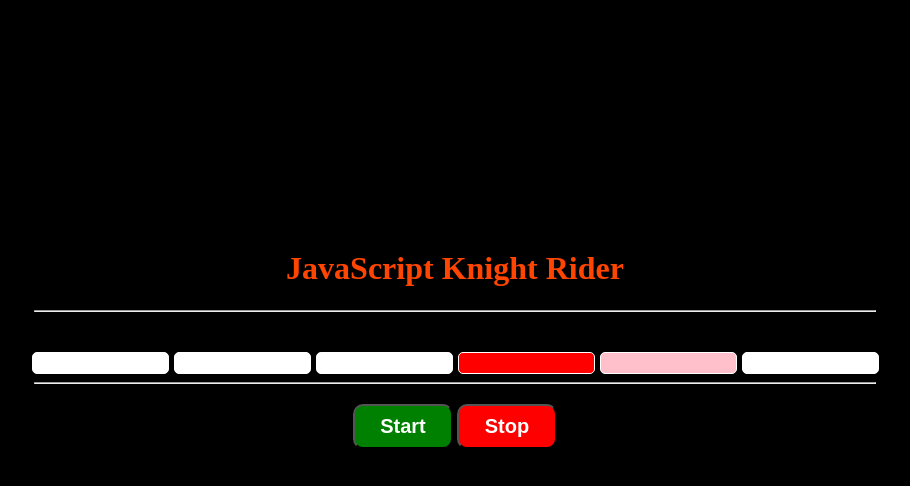
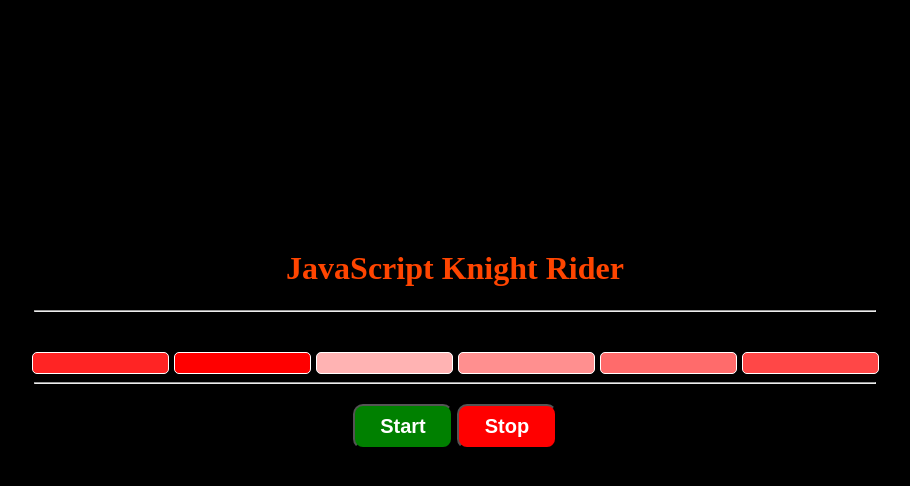
Before and after one commit to harsha2531/JS-Assignment-09, a plain HTML site: page index.html in a window 1280 px wide. Both pictures are taken after a click on the button "Start". Shown: the whole page, without its empty margins (185-1095 px from the left). Drawn offline with Linux system fonts and the light colour scheme.

Commit message:
change and add red colors

```diff
--- a/index.html
+++ b/index.html
@@ -114,8 +114,12 @@
         if(direction==="RIGHT"){
         current_light++;
         $(".light").css("background","white")
-        $(".light").eq(current_light).css("background", "red");
-        $(".light").eq(current_light-1).css("background", "pink");
+        $(".light").eq(current_light).css("background", "#ff0000");
+        $(".light").eq(current_light-1).css("background", "#ff2424");
+        $(".light").eq(current_light-2).css("background", "#ff4747");
+        $(".light").eq(current_light-3).css("background", "#ff6b6b");
+        $(".light").eq(current_light-4).css("background", "#ff8f8f");
+        $(".light").eq(current_light-5).css("background", "#ffb3b3");
 
         if(current_light==light_count-1){
             direction = "LEFT";
@@ -123,8 +127,13 @@
     } else{
             current_light--;
             $(".light").css("background","white")
-            $(".light").eq(current_light).css("background", "red");
-            $(".light").eq(current_light+1).css("background", "pink");
+            $(".light").eq(current_light).css("background", "#ff0000");
+            $(".light").eq(current_light+1).css("background", "#ff2424");
+            $(".light").eq(current_light+2).css("background", "#ff4747");
+            $(".light").eq(current_light+3).css("background", "#ff6b6b");
+            $(".light").eq(current_light+4).css("background", "#ff8f8f");
+            $(".light").eq(current_light+5).css("background", "#ffb3b3");
+
 
             if (current_light==0){
                 direction = "RIGHT";
@@ -132,7 +141,7 @@
         }}
 
     $('#btn-start').on( 'click',function (){
-        intervalId = setInterval(updateLight,100);
+        intervalId = setInterval(updateLight,125);
     });
     $('#btn-stop').on( 'click',function (){
         clearInterval(intervalId);
```
